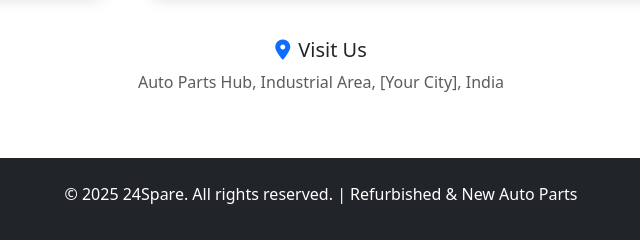
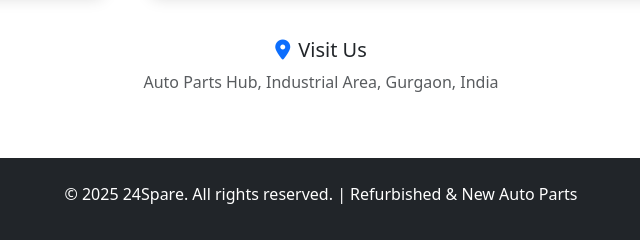
Before and after one commit to anandjha499/24spare, a plain HTML site: page contact.html in a window 1280 px wide. Shown: the part 645-885 px from the top of the page, 319-959 px from the left. Drawn offline with nearby package versions, Linux system fonts and the light colour scheme.

Commit message:
Update contact.html
contact

```diff
--- a/contact.html
+++ b/contact.html
@@ -96,7 +96,7 @@
         <div class="row mt-5">
             <div class="col-12 text-center">
                 <h5><i class="fas fa-map-marker-alt me-2 text-primary"></i>Visit Us</h5>
-                <p class="text-muted">Auto Parts Hub, Industrial Area, [Your City], India</p>
+                <p class="text-muted">Auto Parts Hub, Industrial Area, Gurgaon, India</p>
             </div>
         </div>
     </div>
```
